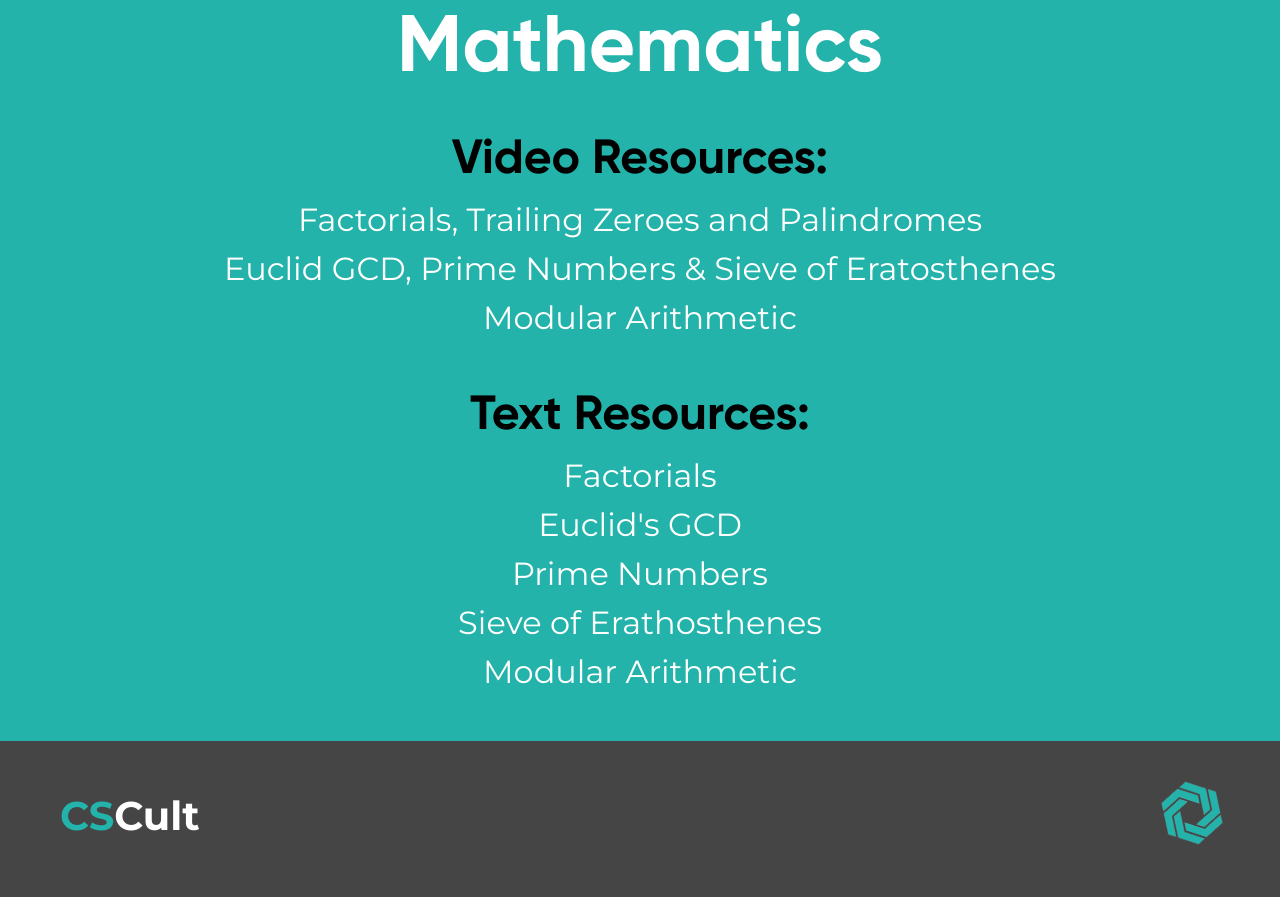
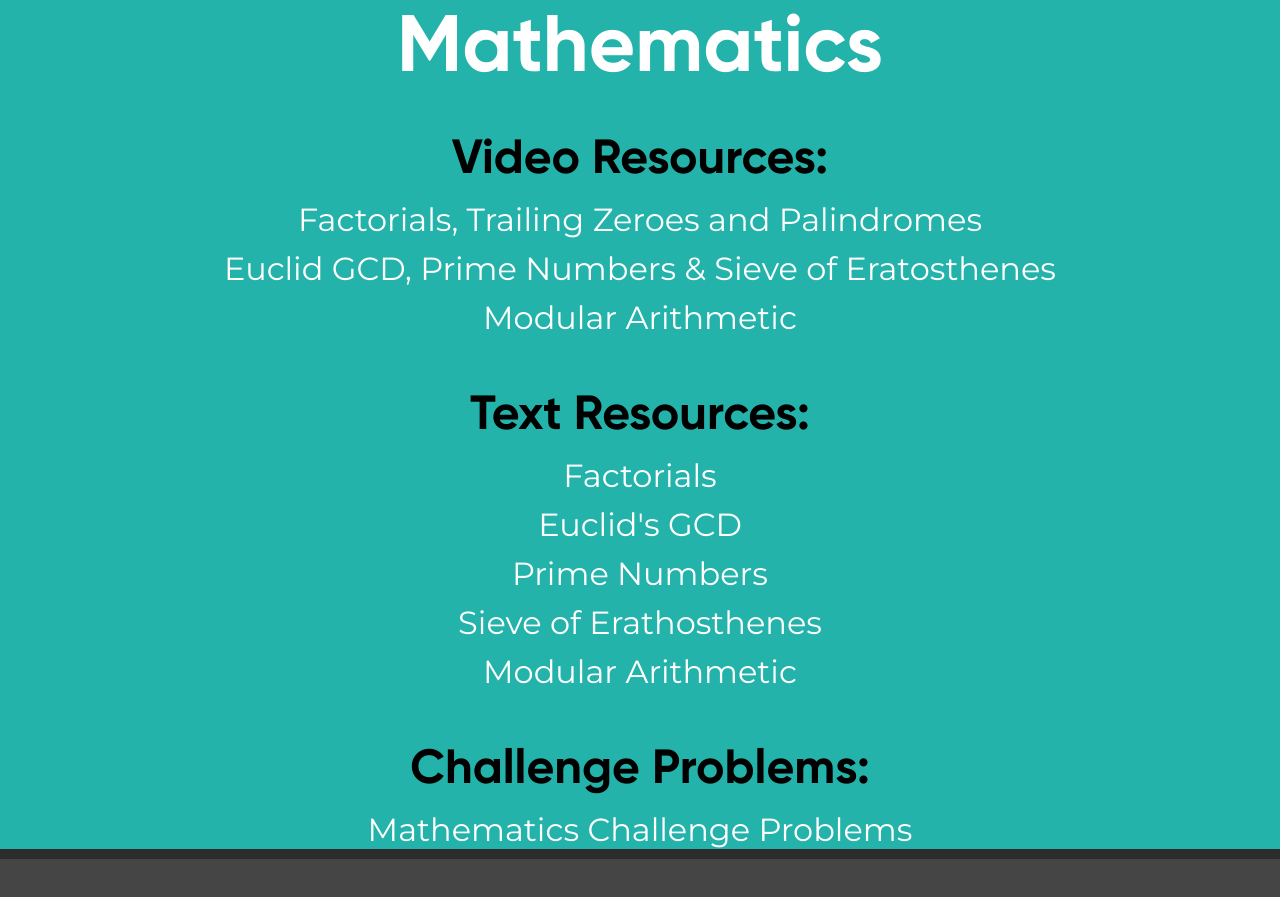
Before and after one commit to BetterCallSaud/CSCult-main, a React (Create React App) app: page /dsaweekly/module1/mathematics in a window 1280 px wide. Shown: the top 897 px of the page. Built offline with nearby package versions, Linux system fonts and the light colour scheme.

Commit message:
Pushing Module 1 Challenge Problems

```diff
--- a/src/components/Pages/DSA-Weekly/Module1/Submodules/BitManip.js
+++ b/src/components/Pages/DSA-Weekly/Module1/Submodules/BitManip.js
@@ -31,6 +31,12 @@ export default function BitManip() {
                     </a>
                 </div>
                 <br/><br/>
+                <h2>Challenge Problems:</h2>
+                <div>
+                    <a target="_blank" className="anchor" href="https://docs.google.com/document/d/1r0TIqjcn_bwlIDOfuC5gENOdfTm_YXLRTHDxfMMVBJ8/edit?usp=sharing">
+                        <h3>Bitmanip Challenge Problems</h3>
+                    </a>
+                </div>
             </div>
             <Footer />
         </main>
--- a/src/components/Pages/DSA-Weekly/Module1/Submodules/Mathematics.js
+++ b/src/components/Pages/DSA-Weekly/Module1/Submodules/Mathematics.js
@@ -37,6 +37,12 @@ export default function Mathematics() {
                     </a>
                 </div>
                 <br/><br/>
+                <h2>Challenge Problems:</h2>
+                <div>
+                    <a target="_blank" className="anchor" href="https://docs.google.com/document/d/1gG_1HH91J2q_7n0RDZD8zMjxbnxqtYrcT732mxq2j-o/edit?usp=sharing">
+                        <h3>Mathematics Challenge Problems</h3>
+                    </a>
+                </div>
             </div>
             <Footer />
         </main>
```
